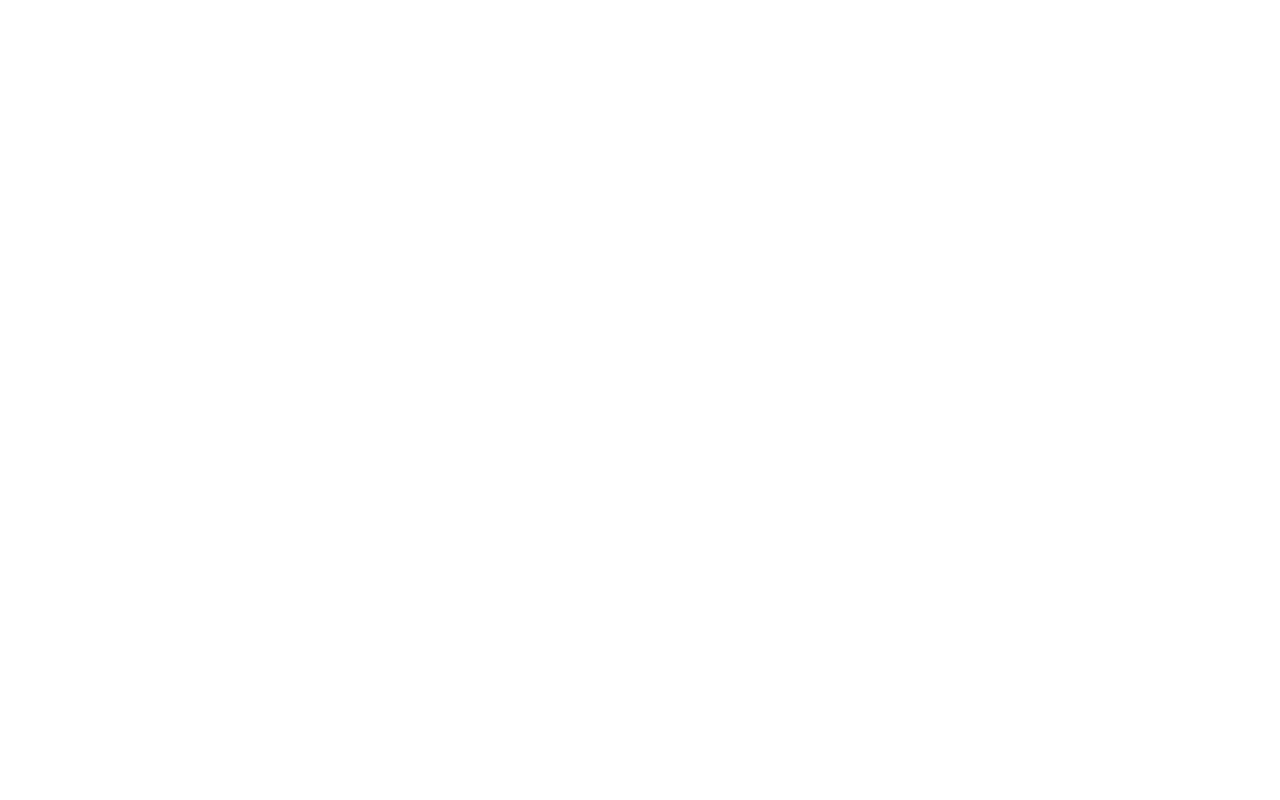
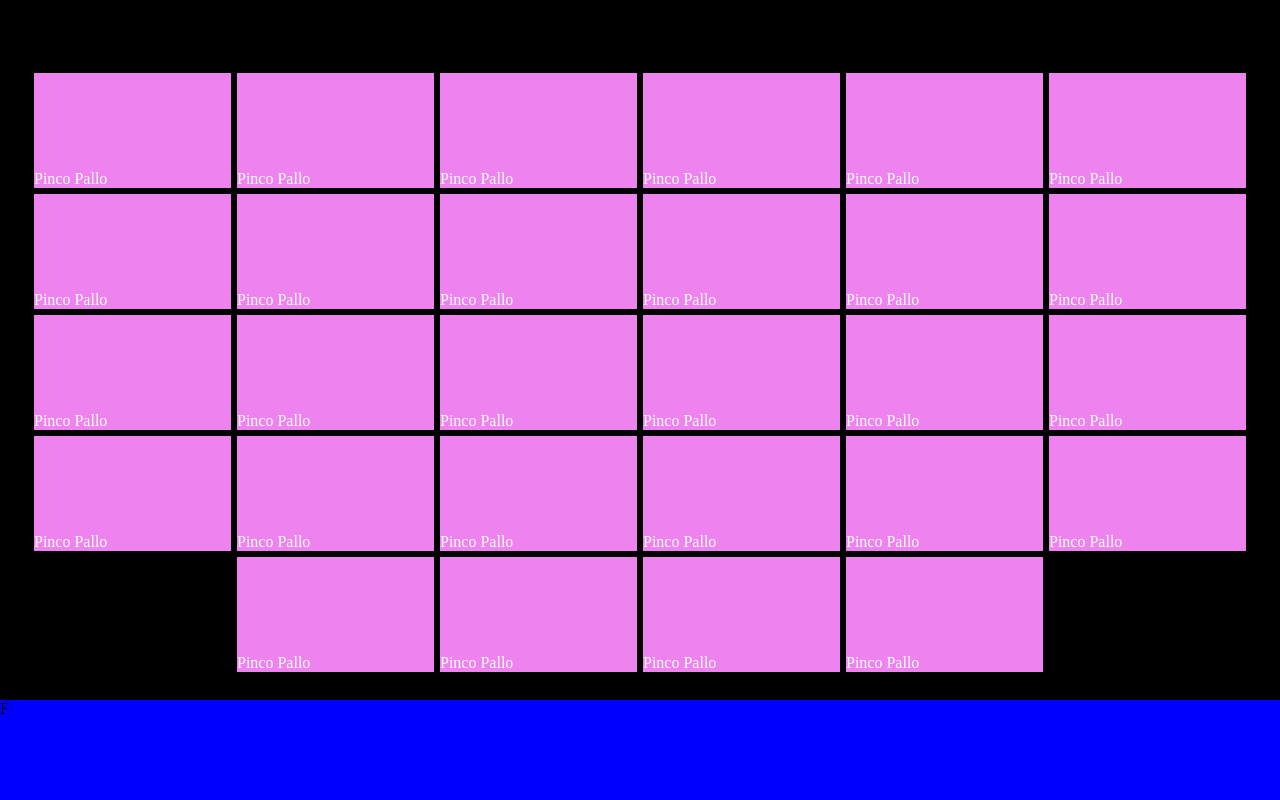
Before and after one commit to LarisaGimbu/html-css-zoom, a plain HTML site: page index.html in a window 1280 px wide. Drawn offline with Linux system fonts and the light colour scheme.

Commit message:
struttura

```diff
--- a/css/style.css
+++ b/css/style.css
@@ -3,3 +3,52 @@
   padding: 0;
   box-sizing: border-box;
 }
+
+body{
+  background-color: black;
+}
+
+/* HEADER  */
+header{
+  position: fixed;
+  top: 0;
+  background-color: black;
+  width: 100%;
+  height: 50px;
+  z-index: 50;
+}
+
+/* MAIN  */
+main{
+ width: 100%;
+ margin: 70px 0 110px;
+}
+
+.flex-container{
+  display: flex;
+  justify-content: center;
+  flex-wrap: wrap;
+}
+
+main .item{
+  position: relative;
+  width: 197px;
+  height: 115px;
+  background-color: violet;
+  margin: 3px;
+}
+
+main .item label{
+  position: absolute;
+  bottom: 0;
+  left: 0;
+  color: white;
+}
+
+footer{
+  position: fixed;
+  bottom: 0;
+  width: 100%;
+  height: 100px;
+  background-color: blue;
+}
--- a/index.html
+++ b/index.html
@@ -6,8 +6,103 @@
   <meta name="viewport" content="width=device-width, initial-scale=1.0">
   <title>Zoom</title>
   <link rel="stylesheet" href="css/style.css">
+  <link rel="stylesheet" href="https://cdnjs.cloudflare.com/ajax/libs/font-awesome/6.0.0-beta2/css/all.min.css" integrity="sha512-YWzhKL2whUzgiheMoBFwW8CKV4qpHQAEuvilg9FAn5VJUDwKZZxkJNuGM4XkWuk94WCrrwslk8yWNGmY1EduTA==" crossorigin="anonymous" referrerpolicy="no-referrer" />
 </head>
 <body>
+  <header>
 
+  </header>
+
+
+  <main>
+    <div class="flex-container">
+      <div class="item">
+        <label for="">Pinco Pallo</label>
+      </div>
+      <div class="item">
+        <label for="">Pinco Pallo</label>
+      </div>
+      <div class="item">
+        <label for="">Pinco Pallo</label>
+      </div>
+      <div class="item">
+        <label for="">Pinco Pallo</label>
+      </div>
+      <div class="item">
+        <label for="">Pinco Pallo</label>
+      </div>
+      <div class="item">
+        <label for="">Pinco Pallo</label>
+      </div>
+      <div class="item">
+        <label for="">Pinco Pallo</label>
+      </div>
+      <div class="item">
+        <label for="">Pinco Pallo</label>
+      </div>
+      <div class="item">
+        <label for="">Pinco Pallo</label>
+      </div>
+      <div class="item">
+        <label for="">Pinco Pallo</label>
+      </div>
+      <div class="item">
+        <label for="">Pinco Pallo</label>
+      </div>
+      <div class="item">
+        <label for="">Pinco Pallo</label>
+      </div>
+      <div class="item">
+        <label for="">Pinco Pallo</label>
+      </div>
+      <div class="item">
+        <label for="">Pinco Pallo</label>
+      </div>
+      <div class="item">
+        <label for="">Pinco Pallo</label>
+      </div>
+      <div class="item">
+        <label for="">Pinco Pallo</label>
+      </div>
+      <div class="item">
+        <label for="">Pinco Pallo</label>
+      </div>
+      <div class="item">
+        <label for="">Pinco Pallo</label>
+      </div>
+      <div class="item">
+        <label for="">Pinco Pallo</label>
+      </div>
+      <div class="item">
+        <label for="">Pinco Pallo</label>
+      </div>
+      <div class="item">
+        <label for="">Pinco Pallo</label>
+      </div>
+      <div class="item">
+        <label for="">Pinco Pallo</label>
+      </div>
+      <div class="item">
+        <label for="">Pinco Pallo</label>
+      </div>
+      <div class="item">
+        <label for="">Pinco Pallo</label>
+      </div>
+      <div class="item">
+        <label for="">Pinco Pallo</label>
+      </div>
+      <div class="item">
+        <label for="">Pinco Pallo</label>
+      </div>
+      <div class="item">
+        <label for="">Pinco Pallo</label>
+      </div>
+      <div class="item">
+        <label for="">Pinco Pallo</label>
+      </div>
+    </div>
+
+  </main>
+  <footer>F</footer>
 </body>
 </html>
```
